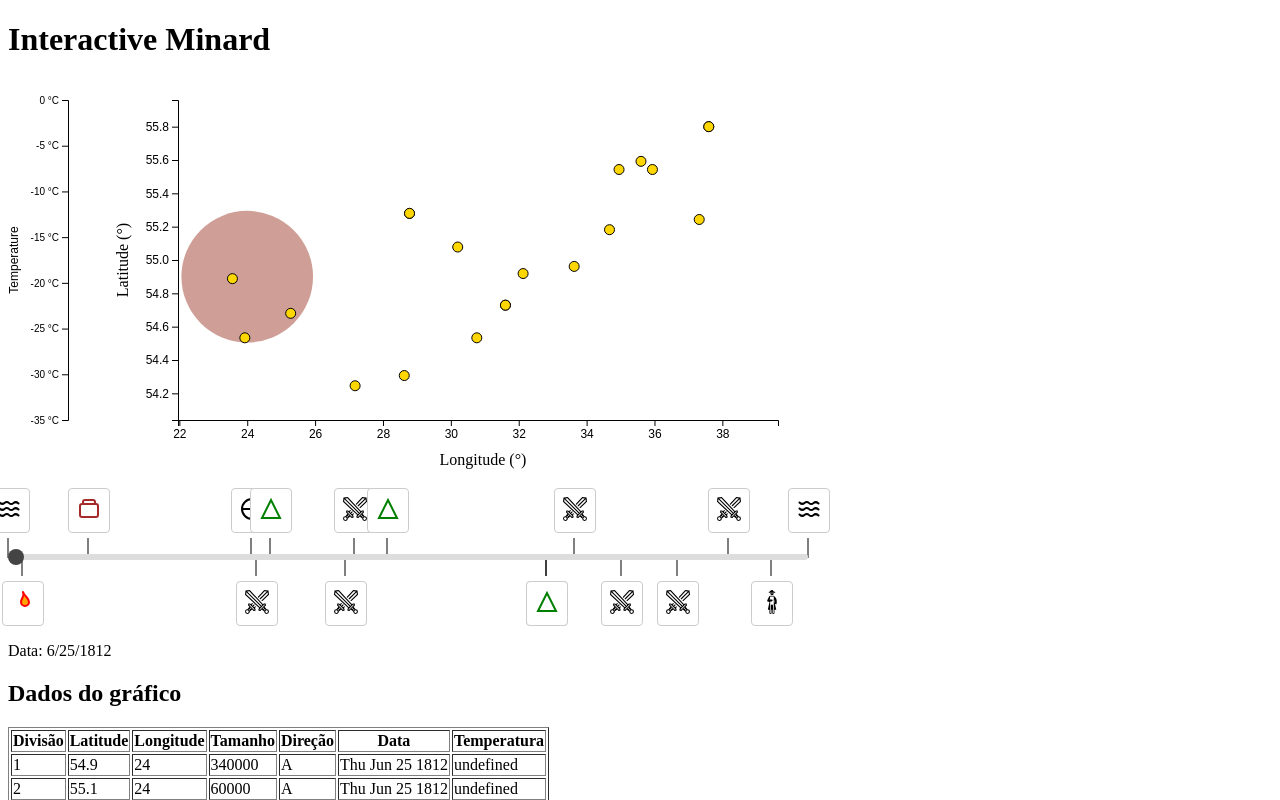
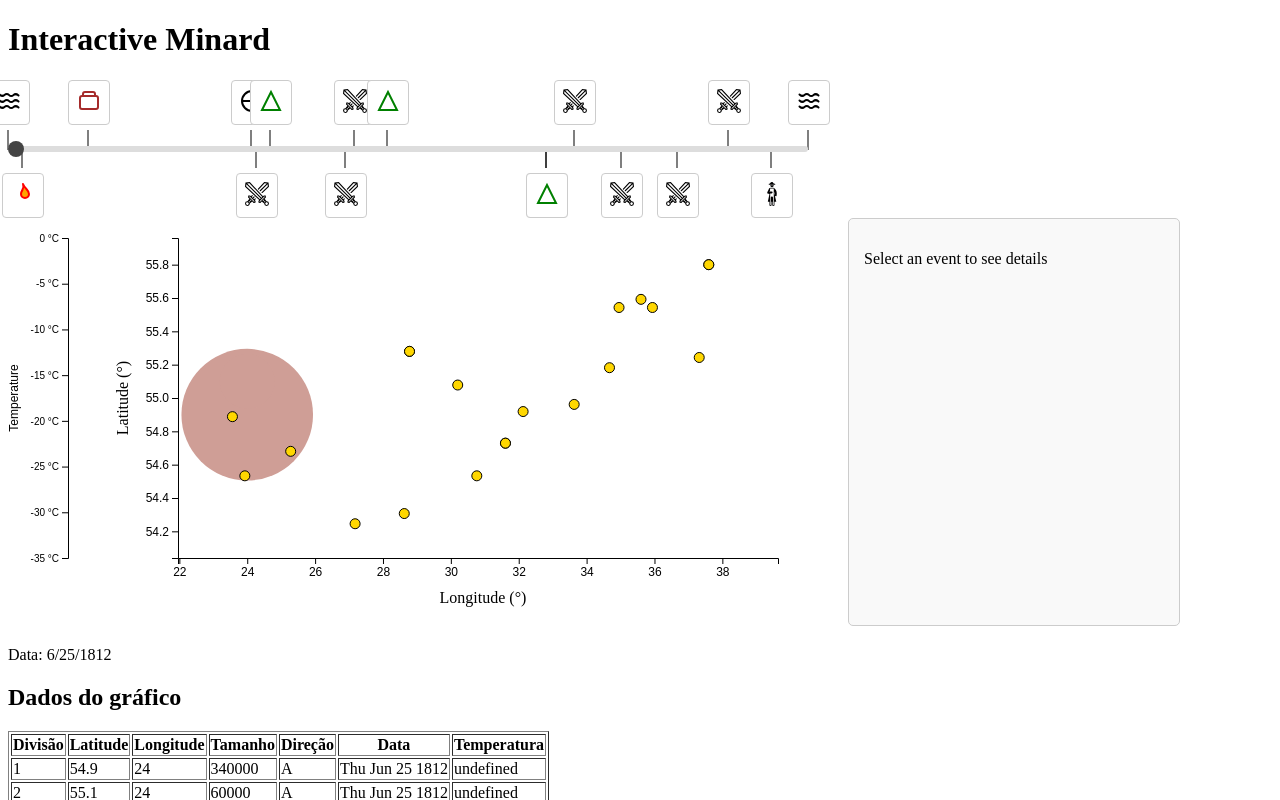
Before and after one commit to FGV-VIS-2025/tarefa-4-interactive_minard, a SvelteKit app: page / in a window 1280 px wide. Shown: the top 800 px of the page. Built offline with nearby package versions, Linux system fonts and the light colour scheme.

Commit message:
adicionando primeira versão de descrição'

```diff
--- /dev/null
+++ b/src/lib/description.svelte
@@ -0,0 +1,42 @@
+<script>
+    export let selectedEvent;
+    export let eventInfo = {};
+</script>
+
+{#if selectedEvent && eventInfo[selectedEvent]}
+    <div class="description-container">
+        <h3>{eventInfo[selectedEvent].label}</h3>
+        <p><strong>Date:</strong> {eventInfo[selectedEvent].date}</p>
+        <p><strong>Location:</strong>
+            {eventInfo[selectedEvent].lat}°N, {eventInfo[selectedEvent].lon}°E
+        </p>
+        <div class="event-description">
+            {@html eventInfo[selectedEvent].info}
+        </div>
+    </div>
+{:else}
+    <div class="description-container">
+        <p>Select an event to see details</p>
+    </div>
+{/if}
+
+<style>
+    .description-container {
+        width: 300px;
+        padding: 15px;
+        border: 1px solid #ccc;
+        border-radius: 5px;
+        background-color: #f9f9f9;
+        margin-left: 20px;
+    }
+
+    .description-container h3 {
+        margin-top: 0;
+        color: #333;
+    }
+
+    .event-description {
+        margin-top: 15px;
+        line-height: 1.5;
+    }
+</style>
--- a/src/routes/+page.svelte
+++ b/src/routes/+page.svelte
@@ -10,6 +10,7 @@
     import army from "$lib/data/adjusted_army.json";
     import temperature from "$lib/data/original/temperature.json";
     import TemperatureBar from "$lib/TemperatureBar.svelte";
+    import Description from '$lib/Description.svelte';
 
     var joinedData = join(army, temperature, eventsDate);
     joinedData = joinedData.filter(d => parseDate(d.date));
@@ -207,12 +208,6 @@ circles.exit().remove();
 </script>
 
 <h1>Interactive Minard</h1>
-
-<!-- Gráfico -->
-<svg bind:this={svgElement} id="chart" width="800" height="500">
-    <TemperatureBar {svgElement} data={interpolatedData} {x} {y} />
-</svg>
-
 <Timebar
     events={eventInfo}
     minTime={minTime}
@@ -222,6 +217,18 @@ circles.exit().remove();
     on:eventclick={handleEventClick}
     on:timeupdate={handleTimeUpdate}
 />
+<!-- Gráfico -->
+<div class="chart-container">
+    <!-- Gráfico -->
+    <svg bind:this={svgElement} id="chart" width="800" height="500">
+        <TemperatureBar {svgElement} data={interpolatedData} {x} {y} />
+    </svg>
+
+    <!-- Add the Description component -->
+    <Description {selectedEvent} {eventInfo} />
+</div>
+
+
 <!-- Time scroller -->
 <!-- <input type="range" min={minTime} max={maxTime} step={1} bind:value={currentTime} style="width: {chartWidth}px;"/> -->
 <p>Data: {new Date(currentTime).toLocaleDateString()}</p>
@@ -329,4 +336,9 @@ circles.exit().remove();
         border-radius: 5px;
         pointer-events: none;
     }
+    .chart-container {
+        display: flex;
+        gap: 20px;
+        margin-bottom: 20px;
+    }
 </style>
```
